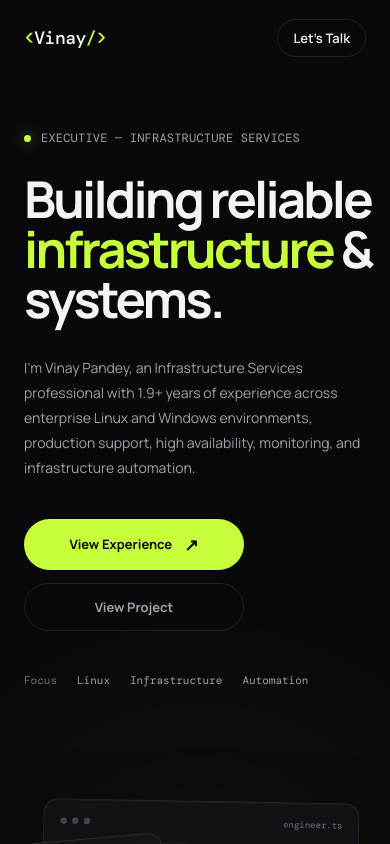
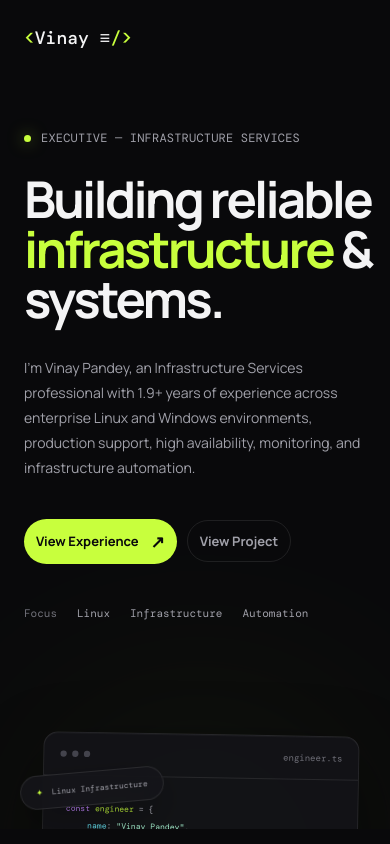
Before and after one commit to jacklearn1010/portfolio, a Next.js app: page / in a window 390 px wide. Shown: the top 844 px of the page. Built offline with nearby package versions, Linux system fonts and the light colour scheme; a web font is replaced by a local one.

Commit message:
Improve responsive navigation and home screen

```diff
--- a/src/app/globals.css
+++ b/src/app/globals.css
@@ -1,4 +1,8 @@
 @import url("https://fonts.googleapis.com/css2?family=DM+Mono:wght@300;400;500&family=Manrope:wght@400;500;600;700;800&display=swap");
+
+html {
+  scroll-behavior: smooth;
+}
 
 :root {
   --background: #09090b;
@@ -50,6 +54,7 @@ a {
 button,
 a {
   -webkit-tap-highlight-color: transparent;
+  background: transparent;
 }
 
 .portfolio {
@@ -75,10 +80,24 @@ a {
 }
 
 .logo {
+  display: inline-flex;
+  align-items: center;
+  gap: 0;
+  background: transparent;
+  border: 0;
+  outline: 0;
+  box-shadow: none;
+  color: inherit;
   font-family: var(--font-mono);
   font-size: 18px;
   font-weight: 500;
-  letter-spacing: -0.5px;
+  line-height: 1;
+  padding: 0;
+  margin: 0;
+  text-decoration: none;
+  cursor: pointer;
+  appearance: none;
+  -webkit-appearance: none;
 }
 
 .logo span {
@@ -131,8 +150,10 @@ a {
   grid-template-columns: 1.05fr 0.95fr;
   margin: 0 auto;
   max-width: 1280px;
+  height: calc(100vh - 90px);
   min-height: calc(100vh - 90px);
-  padding: 70px 40px 110px;
+  overflow: hidden;
+  padding: 50px 40px 80px;
   position: relative;
 }
 
@@ -260,7 +281,7 @@ a {
   align-items: center;
   display: flex;
   justify-content: center;
-  min-height: 500px;
+  min-height: 0;
   position: relative;
 }
 
@@ -548,7 +569,7 @@ a {
 
 .hero-scroll {
   align-items: center;
-  bottom: 35px;
+  bottom: 1px;
   display: flex;
   flex-direction: column;
   gap: 11px;
@@ -645,7 +666,8 @@ a {
   }
 
   .hero {
-    min-height: auto;
+    min-height: calc(100vh - 70px);
+    height: calc(100vh - 70px);
     padding-top: 55px;
   }
 
@@ -1025,3 +1047,216 @@ a {
     margin-top: 75px;
   }
 }
+
+/* =========================================
+   Mobile Navigation
+   ========================================= */
+
+@media (max-width: 768px) {
+  /* Mobile menu button */
+  .navbar .logo {
+    position: relative;
+    z-index: 1002;
+  }
+
+  /* Hide navigation normally */
+  .navbar .nav-links,
+  .navbar .nav-button {
+    display: none;
+  }
+
+  /* Full mobile navigation */
+  .navbar.menu-open {
+    position: fixed;
+    inset: 0;
+    z-index: 1000;
+    width: 100%;
+    min-height: 100vh;
+
+    display: flex;
+    flex-direction: column;
+    align-items: flex-start;
+
+    padding: 24px;
+    background: var(--background);
+    border: none;
+  }
+
+  /* Keep Vinay at the top */
+  .navbar.menu-open .logo {
+    display: inline-flex;
+    margin-bottom: 40px;
+  }
+
+  /* Navigation fills the screen */
+  .navbar.menu-open .nav-links {
+    display: flex;
+    flex-direction: column;
+    width: 100%;
+    gap: 0;
+  }
+
+  .navbar.menu-open .nav-links a {
+    display: block;
+    width: 100%;
+    padding: 16px 0;
+
+    font-size: 20px;
+    color: var(--text-primary);
+
+    border-bottom: 1px solid var(--border);
+  }
+
+  /* Let's Talk */
+  .navbar.menu-open .nav-button {
+    display: inline-flex;
+    margin-top: 28px;
+  }
+
+  /* Hide page content while menu is open */
+  .navbar.menu-open ~ * {
+    visibility: hidden;
+  }
+
+    /* Experience: stack metadata above content on mobile */
+  .experience-item {
+    grid-template-columns: 1fr;
+    gap: 20px;
+  }
+
+  .experience-meta {
+    display: flex;
+    flex-direction: column;
+    align-items: flex-start;
+    gap: 6px;
+  }
+
+  .experience-content {
+    width: 100%;
+  }
+
+  .experience-content h3 {
+    font-size: 22px;
+    line-height: 1.3;
+  }
+
+  .experience-content p {
+    font-size: 15px;
+    line-height: 1.7;
+  }
+
+  .experience-content .skill-tags {
+    display: flex;
+    flex-wrap: wrap;
+    gap: 8px;
+  }
+
+    /* Hero buttons side-by-side on mobile */
+  .hero-actions {
+    display: flex;
+    flex-direction: row;
+    align-items: center;
+    gap: 10px;
+    width: 100%;
+  }
+
+  .hero-actions .primary-button,
+  .hero-actions .secondary-button {
+    flex: 1;
+    justify-content: center;
+    white-space: nowrap;
+    padding: 11px 12px;
+    font-size: 13px;
+  }
+    /* Mobile menu animation */
+  .navbar.menu-open .nav-links a {
+    animation: mobileMenuItem 0.35s ease both;
+  }
+
+  .navbar.menu-open .nav-links a:nth-child(1) {
+    animation-delay: 0.05s;
+  }
+
+  .navbar.menu-open .nav-links a:nth-child(2) {
+    animation-delay: 0.1s;
+  }
+
+  .navbar.menu-open .nav-links a:nth-child(3) {
+    animation-delay: 0.15s;
+  }
+
+  .navbar.menu-open .nav-links a:nth-child(4) {
+    animation-delay: 0.2s;
+  }
+
+  .navbar.menu-open .nav-links a:nth-child(5) {
+    animation-delay: 0.25s;
+  }
+
+  .navbar.menu-open .nav-links a:nth-child(6) {
+    animation-delay: 0.3s;
+  }
+
+  .navbar.menu-open .nav-button {
+    animation: mobileMenuButton 0.4s ease 0.35s both;
+  }
+
+  @keyframes mobileMenuItem {
+    from {
+      opacity: 0;
+      transform: translateY(12px);
+    }
+
+    to {
+      opacity: 1;
+      transform: translateY(0);
+    }
+  }
+
+  @keyframes mobileMenuButton {
+    from {
+      opacity: 0;
+      transform: translateY(12px);
+    }
+
+    to {
+      opacity: 1;
+      transform: translateY(0);
+    }
+  }
+
+  section {
+    scroll-margin-top: 90px;
+  }
+}
+
+/* Home Screen Lock */
+
+.home-locked {
+  height: 100vh;
+  overflow: hidden;
+}
+
+.home-locked .hero {
+  height: calc(100vh - 90px);
+  min-height: calc(100vh - 90px);
+}
+
+.home-unlocked {
+  height: auto;
+  overflow: visible;
+}
+
+.hero-scroll {
+  background: transparent;
+  border: 0;
+  color: inherit;
+  cursor: pointer;
+  padding: 0;
+}
+
+@media (max-width: 768px) {
+  .hero-scroll {
+    display: none;
+  }
+}
--- a/src/app/page.tsx
+++ b/src/app/page.tsx
@@ -1,22 +1,113 @@
+"use client";
+
+import { useState } from "react";
+
 export default function Home() {
+  const [menuOpen, setMenuOpen] = useState(false);
+  const [homeUnlocked, setHomeUnlocked] = useState(false);
+
+  const closeMenu = () => setMenuOpen(false);
+
+  const navigateToSection = (id: string) => {
+    setHomeUnlocked(true);
+
+    setTimeout(() => {
+      document.getElementById(id)?.scrollIntoView({
+        behavior: "smooth",
+      });
+    }, 50);
+
+    closeMenu();
+  };
+
   return (
-    <main className="portfolio">
+    <main
+      className={`portfolio ${
+        homeUnlocked ? "home-unlocked" : "home-locked"
+      }`}
+    >
       {/* Navbar */}
-      <nav className="navbar">
-        <a href="#" className="logo">
-          <span>&lt;</span>Vinay<span>/&gt;</span>
-        </a>
+      <nav className={`navbar ${menuOpen ? "menu-open" : ""}`}>
+        <button
+          type="button"
+          className="logo"
+          onClick={() => setMenuOpen((open) => !open)}
+          aria-label={menuOpen ? "Close navigation menu" : "Open navigation menu"}
+          aria-expanded={menuOpen}
+        >
+          <span>&lt;</span>Vinay ≡ <span>/&gt;</span>
+        </button>
 
         <div className="nav-links">
-          <a href="#about">About</a>
-          <a href="#skills">Skills</a>
-          <a href="#experience">Experience</a>
-          <a href="#projects">Projects</a>
-          <a href="#resume">Resume</a>
-          <a href="#contact">Contact</a>
+          <a
+            href="#about"
+            onClick={(e) => {
+              e.preventDefault();
+              navigateToSection("about");
+            }}
+          >
+            About
+          </a>
+
+          <a
+            href="#skills"
+            onClick={(e) => {
+              e.preventDefault();
+              navigateToSection("skills");
+            }}
+          >
+            Skills
+          </a>
+
+          <a
+            href="#experience"
+            onClick={(e) => {
+              e.preventDefault();
+              navigateToSection("experience");
+            }}
+          >
+            Experience
+          </a>
+
+          <a
+            href="#projects"
+            onClick={(e) => {
+              e.preventDefault();
+              navigateToSection("projects");
+            }}
+          >
+            Projects
+          </a>
+
+          <a
+            href="#resume"
+            onClick={(e) => {
+              e.preventDefault();
+              navigateToSection("resume");
+            }}
+          >
+            Resume
+          </a>
+
+          <a
+            href="#contact"
+            onClick={(e) => {
+              e.preventDefault();
+              navigateToSection("contact");
+            }}
+          >
+            Contact
+          </a>
         </div>
 
-        <a href="#contact" className="nav-button">
+        <a
+          href="#contact"
+          className="nav-button"
+          onClick={(e) => {
+            e.preventDefault();
+            navigateToSection("contact");
+          }}
+        >
           Let&apos;s Talk
         </a>
       </nav>
@@ -148,10 +239,22 @@ export default function Home() {
           </div>
         </div>
 
-        <div className="hero-scroll">
+        <button
+          type="button"
+          className="hero-scroll"
+          onClick={() => {
+            setHomeUnlocked(true);
+
+            setTimeout(() => {
+              document.getElementById("about")?.scrollIntoView({
+                behavior: "smooth",
+              });
+            }, 50);
+          }}
+        >
           <span>Scroll to explore</span>
           <span className="scroll-line" />
-        </div>
+        </button>
       </section>
 
       {/* About */}
```
